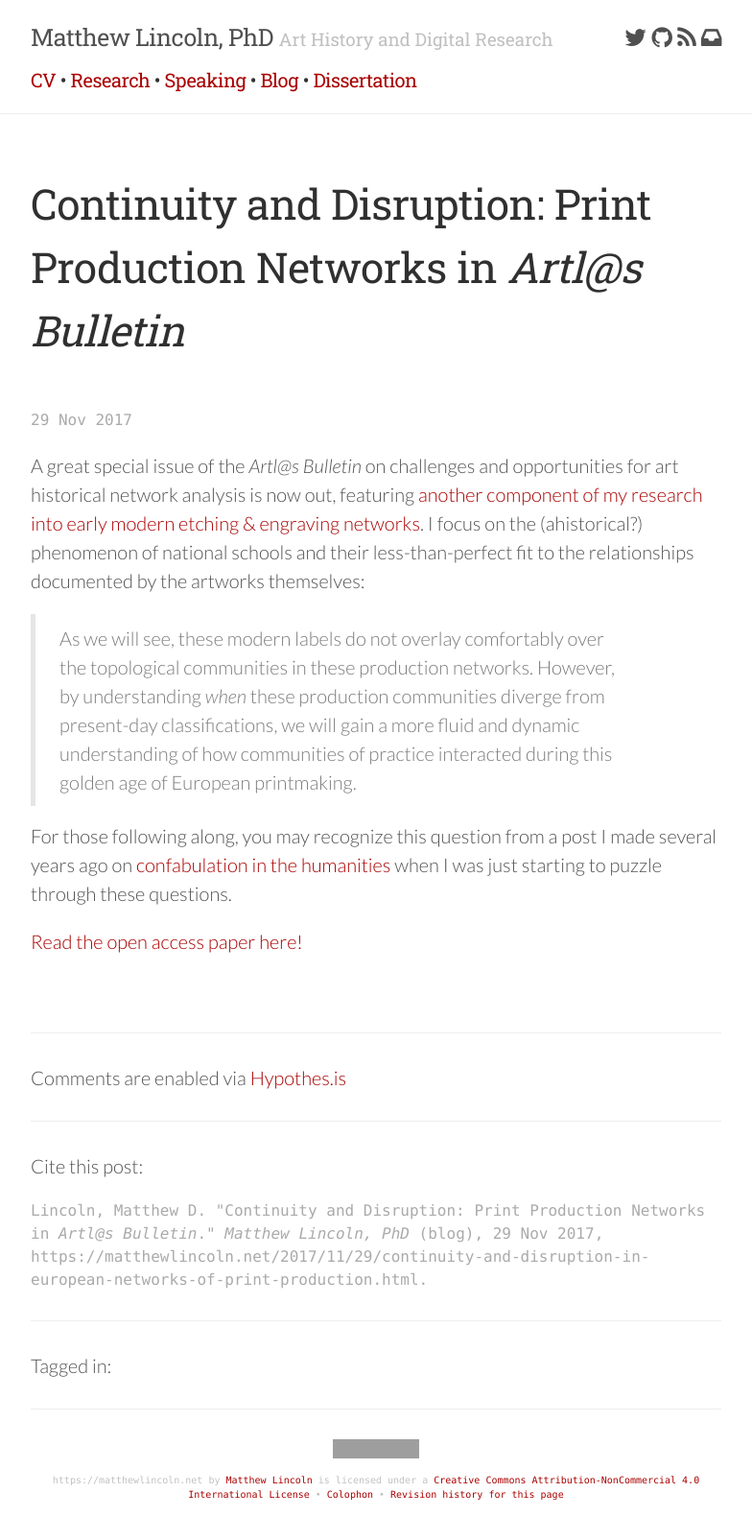
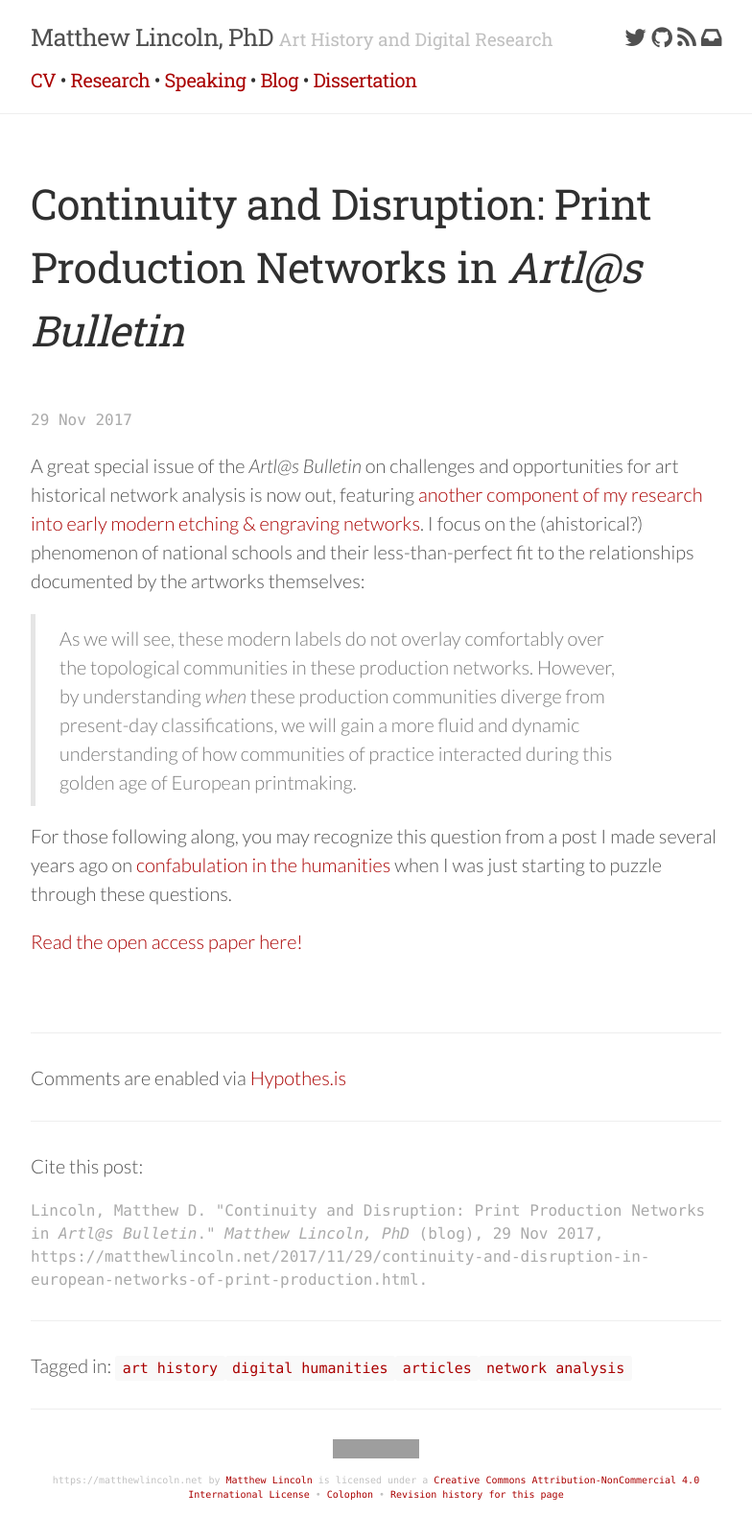
Before and after one commit to mdlincoln/mdlincoln.github.io, a Jekyll site: the page built from _posts/2017-11-29-continuity-and-disruption-in-european-networks-of-print-production.md, in a window 1280 px wide. Shown: the whole page at 96% size, without its empty margins (248-1032 px from the left). Built offline with Jekyll 4.4.1, drawn with Linux system fonts in a browser that asks for light colours; nearby versions of some CDN libraries; grey boxes are pictures that could not be loaded.

Commit message:
add missing tags to continuity and disruption post

```diff
--- a/_posts/2017-11-29-continuity-and-disruption-in-european-networks-of-print-production.md
+++ b/_posts/2017-11-29-continuity-and-disruption-in-european-networks-of-print-production.md
@@ -3,6 +3,11 @@ layout: "post"
 title: |
   Continuity and Disruption: Print Production Networks in _Artl@s Bulletin_
 date: "2017-11-29 22:50"
+tags:
+- art history
+- digital humanities
+- articles
+- network analysis
 ---
 
 A great special issue of the _Artl@s Bulletin_ on challenges and opportunities for art historical network analysis is now out, featuring [another component of my research into early modern etching & engraving networks][purdue].
```
